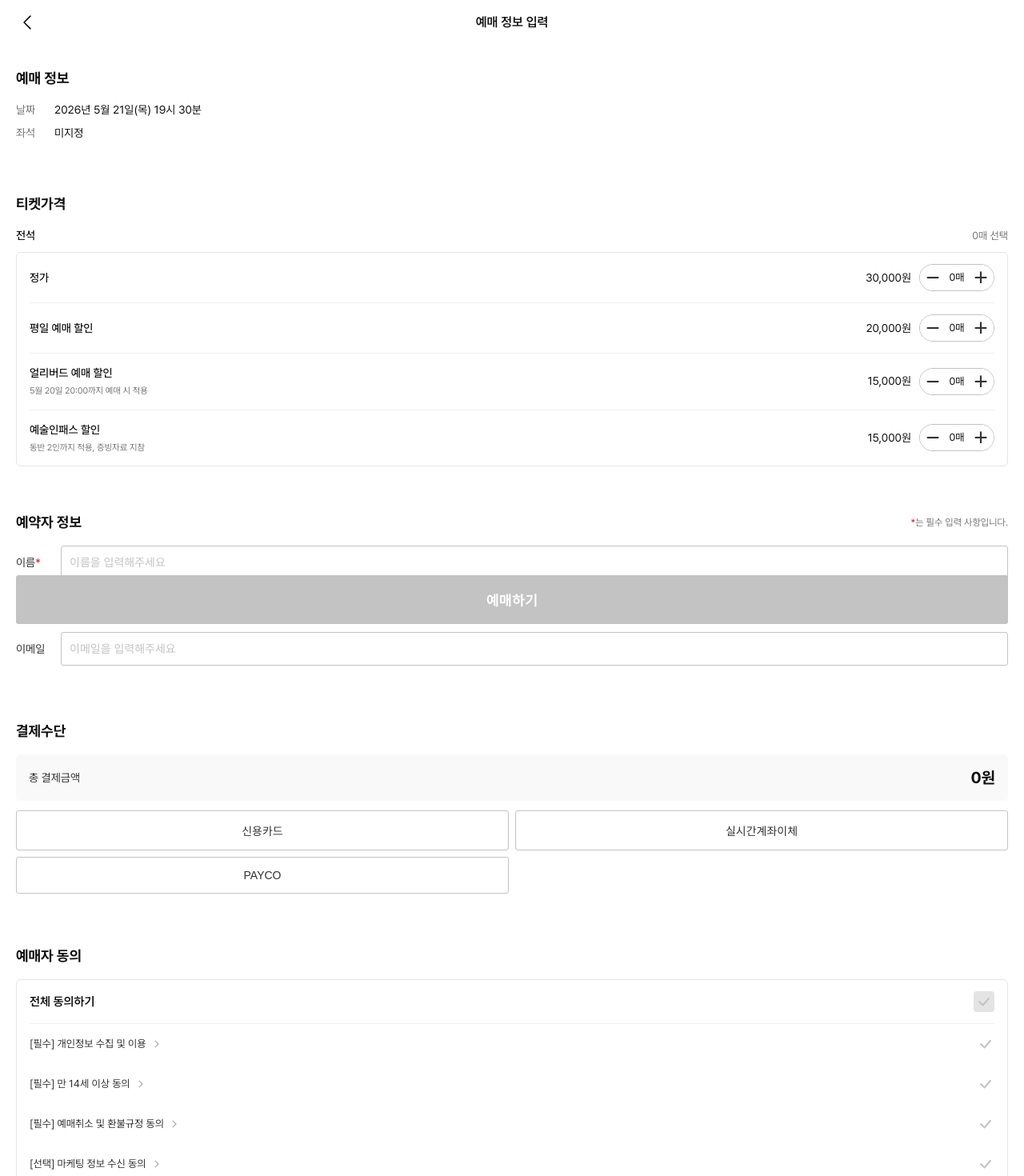
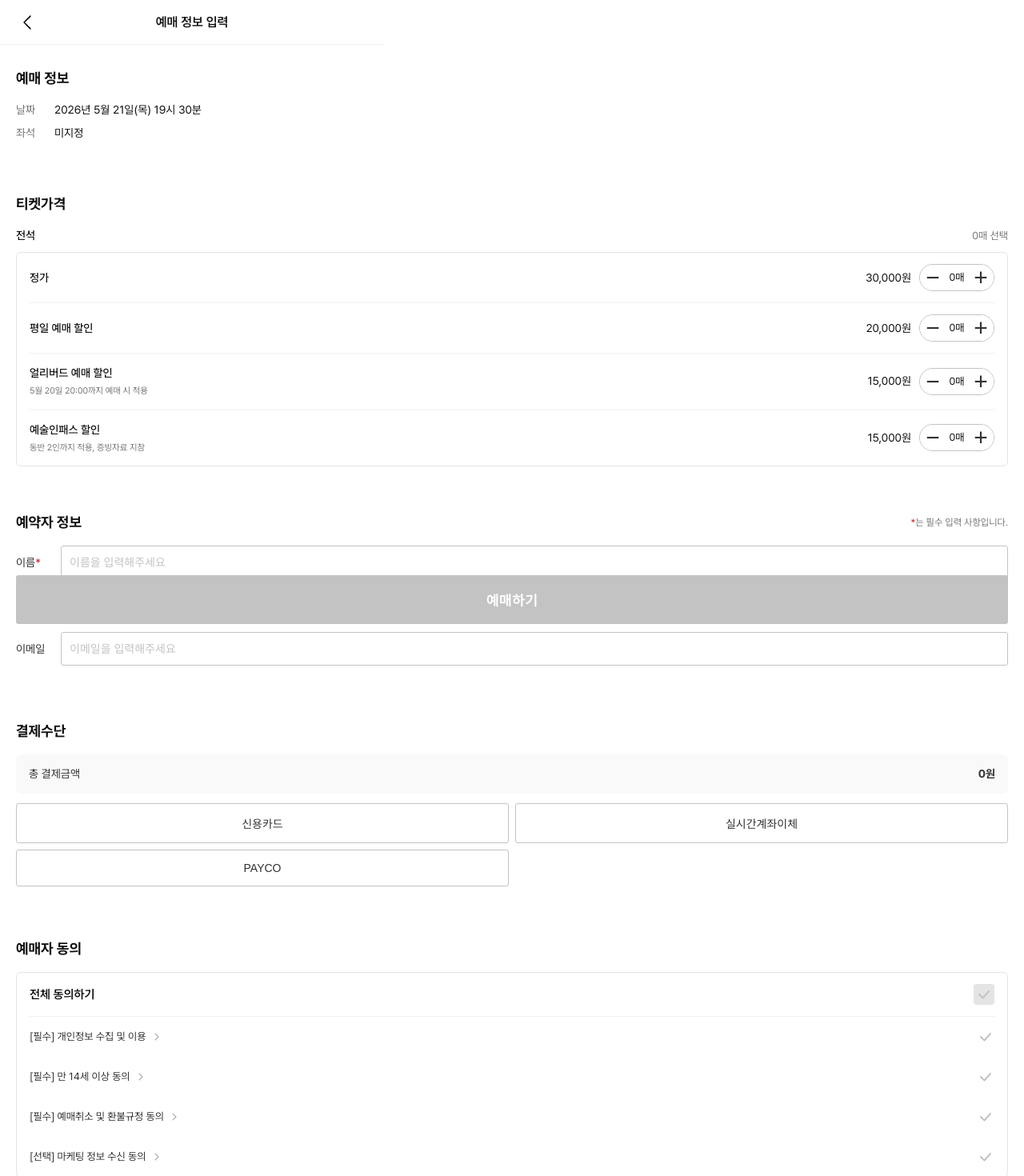
Before and after one commit to whthdbs9604/team_third, a React (Create React App) app: page /booking in a window 1280 px wide. Shown: the top 1470 px of the page at 80% size. Built offline with nearby package versions, Linux system fonts and the light colour scheme; some icons are missing.

Commit message:
Update booking.css

```diff
--- a/src/css/booking.css
+++ b/src/css/booking.css
@@ -13,7 +13,7 @@
 }
 
 /* ===== 헤더 ===== */
-/* .header_sub {
+.header_sub {
     text-align: center;
     height: 56px;
     line-height: 56px;
@@ -24,7 +24,7 @@
     z-index: 10;
     background: #fff;
     border-bottom: 1px solid #F0F0F0;
-} */
+}
 
 .header_sub h1 {
     font-size: 16px;
@@ -280,10 +280,20 @@
     color: #333;
 }
 
-.total_amount_box strong {
+.total_amount_box strong.total_price_red {
     font-size: 20px;
     font-weight: 700;
-    color: #111;
+    color: #CD2027;
+}
+
+/* 미입력 안내 문구 */
+.missing_message {
+    background: #FFF5F5;
+    color: #CD2027;
+    font-size: 13px;
+    padding: 10px 20px;
+    text-align: center;
+    border-top: 1px solid #FFCDD2;
 }
 
 .payment_btns {
```
